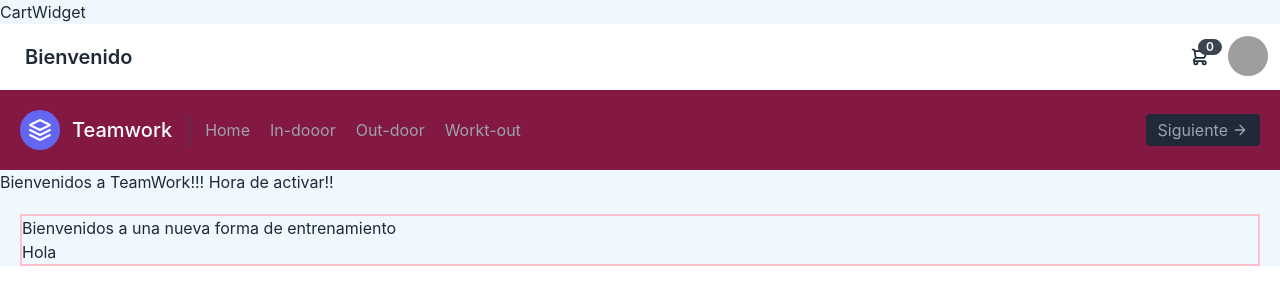
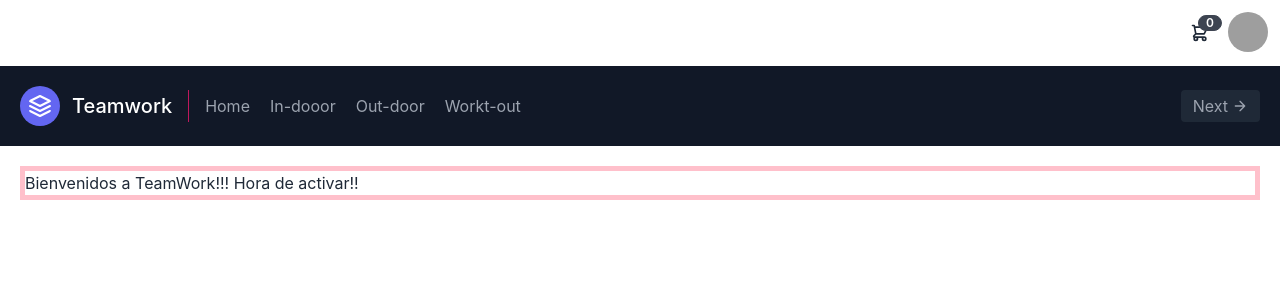
Before and after one commit to gi-manzano/manzano-teamkor.react, a React (Create React App) app: page / in a window 1280 px wide. Shown: the top 304 px of the page. Built offline with nearby package versions, Linux system fonts and the light colour scheme; grey boxes are pictures that could not be loaded.

Commit message:
ultima modificacion

```diff
--- a/src/App.css
+++ b/src/App.css
@@ -1,7 +1,10 @@
+body {
+  background-color: rgb(255, 255, 255);
+}
 
+.p {
+  text-align: center;
 
-.App {
-  text-align: center;
 }
 
 .App-logo {
--- a/src/App.js
+++ b/src/App.js
@@ -16,7 +16,6 @@ function App() {
       <NavBar></NavBar>
       <ItemListContainer greetin='Hora de activar!!'></ItemListContainer>
       <ConHijos>
-        <div>Hola</div>
       </ConHijos>
     </div>
   );
--- a/src/components/CartWidget.js
+++ b/src/components/CartWidget.js
@@ -3,7 +3,7 @@ import React from 'react'
 const CartWidget = () => {
   return (
     <>
-    <div>CartWidget</div>
+    <div></div>
     </>
   )
 }
--- a/src/components/ConHijos.js
+++ b/src/components/ConHijos.js
@@ -3,8 +3,8 @@ import React from 'react'
 const ConHijos = ({children}) => {
   return (
     <>
-    <div style={{border:'solid pink 2px', margin:'20px'}}>
-    <div>Bienvenidos a una nueva forma de entrenamiento</div>
+    <div>
+    <div></div>
     {children}
     </div>
     </>
--- a/src/components/ItemListContainer.js
+++ b/src/components/ItemListContainer.js
@@ -3,7 +3,7 @@ import React from 'react'
 const ItemListContainer = ( {greetin} ) => {
   return (
   <>
-    <div>
+    <div style={{border:'solid pink 5px', margin:'20px'}}>
     <p>Bienvenidos a TeamWork!!! {greetin}</p>
     </div>
   </>
--- a/src/components/NavBar.jsx
+++ b/src/components/NavBar.jsx
@@ -6,7 +6,7 @@ const NavBar = () => {
     <CartWidget></CartWidget>
     <div className="navbar bg-base-100">
   <div className="flex-1">
-    <a className="btn btn-ghost normal-case text-xl">Bienvenido</a>
+    <a className="btn btn-ghost normal-case text-xl"></a>
   </div>
   <div className="flex-none">
     <div className="dropdown dropdown-end">
@@ -46,21 +46,21 @@ const NavBar = () => {
   </div>
 </div>
 
-<header class="text-gray-400 bg-pink-900 body-font">
-  <div class="container mx-auto flex flex-wrap p-5 flex-col md:flex-row items-center">
-    <a class="flex title-font font-medium items-center text-white mb-4 md:mb-0">
+<header className="text-gray-400 bg-gray-900 body-font">
+  <div className="container mx-auto flex flex-wrap p-5 flex-col md:flex-row items-center">
+    <a className="flex title-font font-medium items-center text-white mb-4 md:mb-0">
       <svg xmlns="http://www.w3.org/2000/svg" fill="none" stroke="currentColor" stroke-linecap="round" stroke-linejoin="round" stroke-width="2" class="w-10 h-10 text-white p-2 bg-indigo-500 rounded-full" viewBox="0 0 24 24">
         <path d="M12 2L2 7l10 5 10-5-10-5zM2 17l10 5 10-5M2 12l10 5 10-5"></path>
       </svg>
-      <span class="ml-3 text-xl">Teamwork</span>
+      <span className="ml-3 text-xl">Teamwork</span>
     </a>
-    <nav class="md:mr-auto md:ml-4 md:py-1 md:pl-4 md:border-l md:border-gray-700	flex flex-wrap items-center text-base justify-center">
-      <a class="mr-5 hover:text-white">Home</a>
-      <a class="mr-5 hover:text-white">In-dooor</a>
-      <a class="mr-5 hover:text-white">Out-door</a>
-      <a class="mr-5 hover:text-white">Workt-out</a>
+    <nav class="md:mr-auto md:ml-4 md:py-1 md:pl-4 md:border-l md:border-pink-700	flex flex-wrap items-center text-base justify-center">
+      <a className="mr-5 hover:text-white">Home</a>
+      <a className="mr-5 hover:text-white">In-dooor</a>
+      <a className="mr-5 hover:text-white">Out-door</a>
+      <a className="mr-5 hover:text-white">Workt-out</a>
     </nav>
-    <button class="inline-flex items-center bg-gray-800 border-0 py-1 px-3 focus:outline-none hover:bg-gray-700 rounded text-base mt-4 md:mt-0">Siguiente
+    <button className="inline-flex items-center bg-gray-800 border-0 py-1 px-3 focus:outline-none hover:bg-gray-700 rounded text-base mt-4 md:mt-0">Next
       <svg fill="none" stroke="currentColor" stroke-linecap="round" stroke-linejoin="round" stroke-width="2" class="w-4 h-4 ml-1" viewBox="0 0 24 24">
         <path d="M5 12h14M12 5l7 7-7 7"></path>
       </svg>
```
